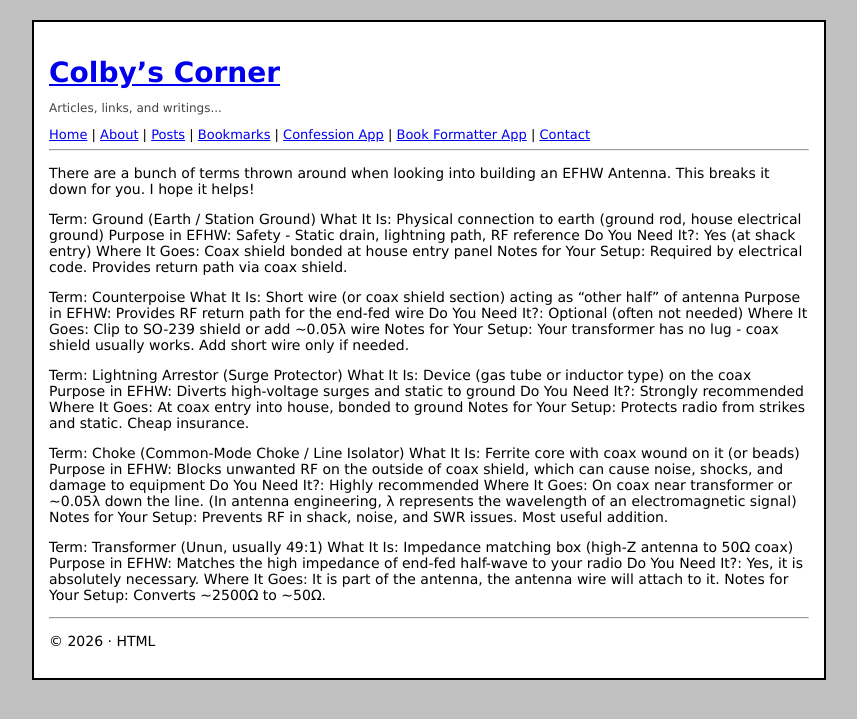
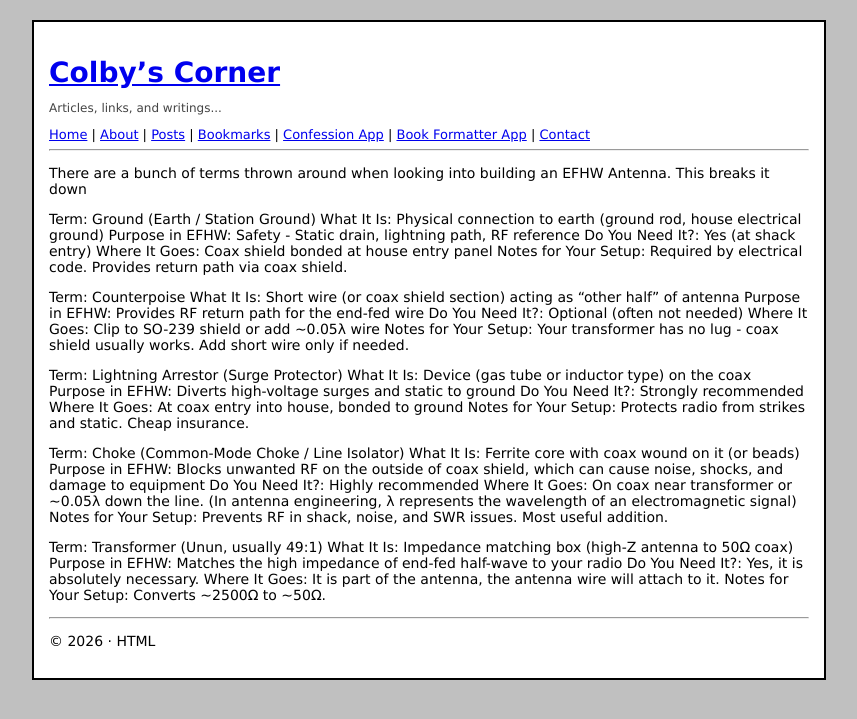
Before and after one commit to c-ee-g/c-ee-g.github.io, a Jekyll site: the page built from _posts/2026-07-17-efhw.md, in a window 1280 px wide. Shown: the top 719 px of the page, without its empty margins (211-1068 px from the left). Built offline with Jekyll 4.4.1, drawn with Linux system fonts in a browser that asks for light colours.

Commit message:
Revise description in EFHW antenna post
Updated the description of the EFHW antenna post for clarity.

```diff
--- a/_posts/2026-07-17-efhw.md
+++ b/_posts/2026-07-17-efhw.md
@@ -2,7 +2,7 @@
 layout: default
 title: End Fed Half Wave Antennas
 ---
-There are a bunch of terms thrown around when looking into building an EFHW Antenna. This breaks it down for you. I hope it helps!
+There are a bunch of terms thrown around when looking into building an EFHW Antenna. This breaks it down
 
 Term: Ground (Earth / Station Ground)
 What It Is: Physical connection to earth (ground rod, house electrical ground)
```
